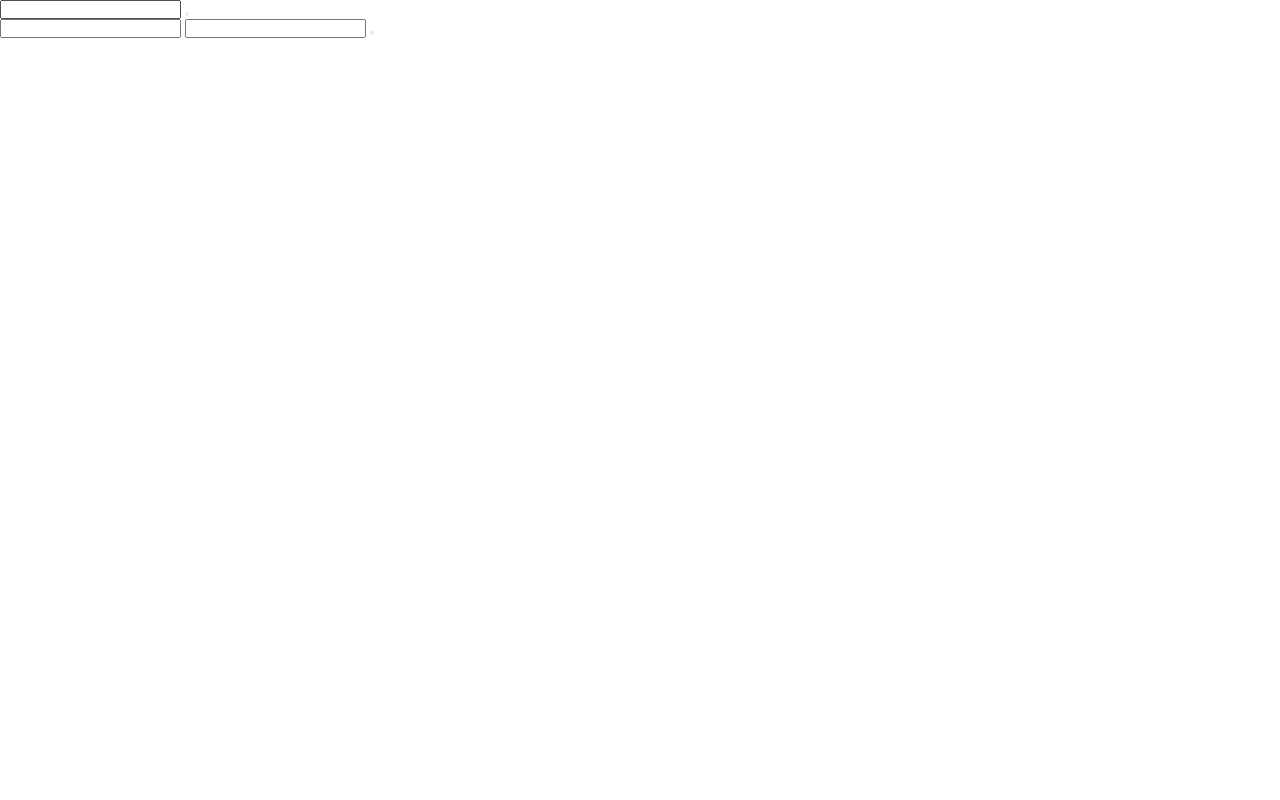
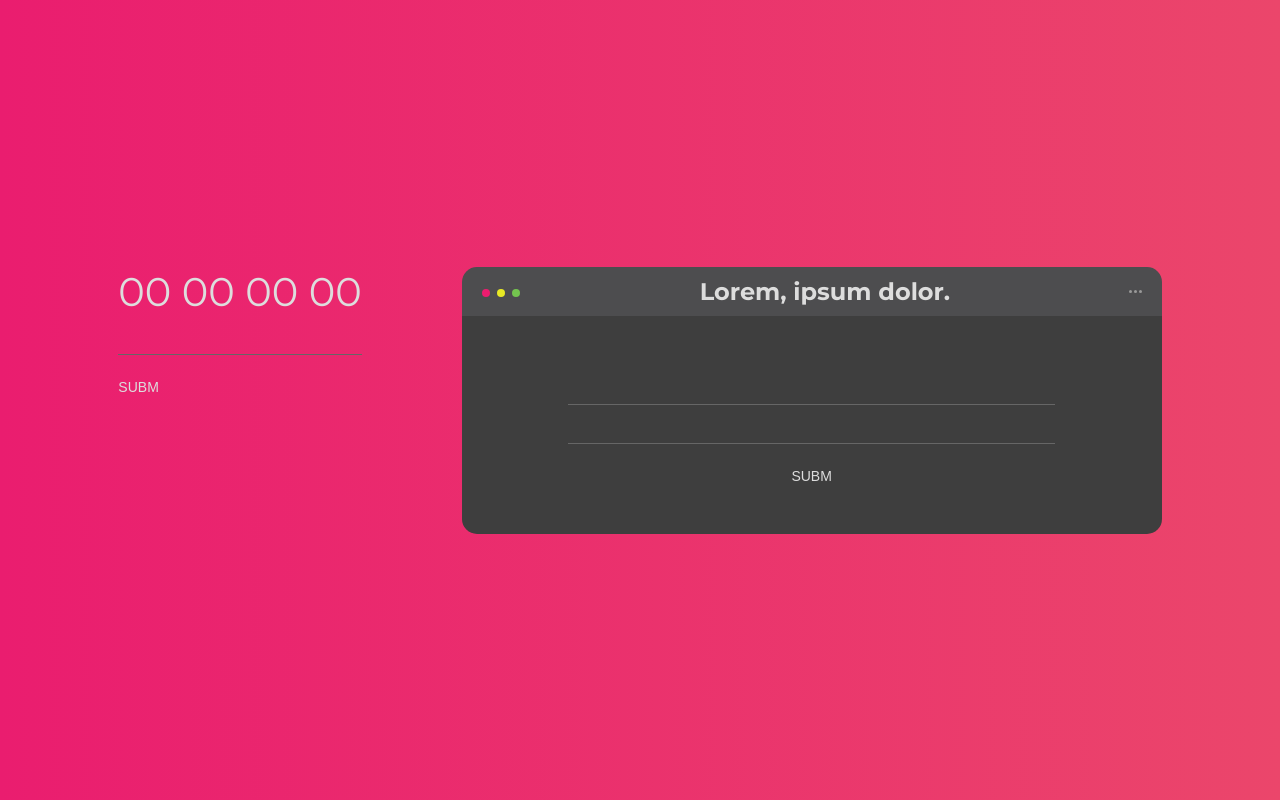
Before and after one commit to stavbers/lastDay, a plain HTML site: page index.html in a window 1280 px wide. Drawn offline with Linux system fonts and the light colour scheme.

Commit message:
add form and styles

```diff
--- a/index.css
+++ b/index.css
@@ -1,8 +1,138 @@
 @import url('https://fonts.googleapis.com/css2?family=Montserrat:wght@400;600;700&display=swap');
-*{
+
+* {
   margin: 0;
   padding: 0;
   box-sizing: border-box;
 }
 
 /* font-family: 'Montserrat', sans-serif; */
+body {
+  font-family: 'Montserrat', sans-serif;
+  background: linear-gradient(to right, #ea1d6f 0%, #eb466b 100%);
+  display: flex;
+  min-height: 100vh;
+}
+
+input {
+  font-family: 'Montserrat', sans-serif;
+  font-weight: 700;
+  letter-spacing: 1.4px;
+  width: 100%;
+  padding: 10px 0;
+  background: none;
+  border: none;
+  border-bottom: 1px solid #666;
+  color: #ddd;
+  font-size: 14px;
+  text-transform: uppercase;
+  outline: none;
+  transition: border-color .2s;
+
+}
+
+input:focus {
+  border-bottom-color: #ddd;
+}
+
+button {
+  margin-top: 24px;
+  text-transform: uppercase;
+  background: none;
+  border: none;
+  /* color: #ea1d6f; */
+  color: #ddd;
+
+  font-size: 14px;
+  cursor: pointer;
+  outline: none;
+}
+
+.last-wrp {
+  display: flex;
+  padding: 10px;
+  /* flex: 0 1 700px; */
+  margin: auto;
+  /* padding: 10px; */
+}
+
+.screen {
+  width: 700px;
+  margin-left: 100px;
+
+}
+
+.screen__title {
+  color: #ddd;
+}
+
+.screen__header {
+  display: flex;
+  justify-content: space-between;
+  align-items: center;
+  padding: 10px 20px;
+  background: #4d4d4f;
+  border-top-left-radius: 15px;
+  border-top-right-radius: 15px;
+}
+
+.header-button__btn {
+  display: inline-block;
+  width: 8px;
+  height: 8px;
+  margin-right: 3px;
+  border-radius: 8px;
+  background: white;
+}
+
+.header-button--close {
+  background: #ed1c6f;
+}
+
+.header-button--maximize {
+  background: #e8e925;
+}
+
+.header-button--minimize {
+  background: #74c54f;
+}
+
+.header-dots {
+  display: flex;
+}
+
+.header-dots__ellipsis {
+  width: 3px;
+  height: 3px;
+  margin-left: 2px;
+  border-radius: 8px;
+  background: #999;
+}
+
+.screen__body {
+  /* position: relative; */
+  padding-top: 50px;
+  padding-bottom: 50px;
+  background: #3e3e3e;
+  border-bottom-left-radius: 15px;
+  border-bottom-right-radius: 15px;
+  /* height: 100px; */
+}
+
+
+
+
+.form-wrp {
+  display: flex;
+  flex-direction: column;
+  padding-left: 25px;
+  padding-right: 25px;
+}
+.form-wrp input {
+  max-width: 75%;
+  margin: 0 auto;
+}
+.timer__count {
+  font-size: 40px;
+  color: #ddd;
+}
--- a/index.html
+++ b/index.html
@@ -1,5 +1,6 @@
 <!DOCTYPE html>
 <html lang="en">
+
 <head>
   <meta charset="UTF-8">
   <meta http-equiv="X-UA-Compatible" content="IE=edge">
@@ -7,25 +8,47 @@
   <title>LastDay</title>
   <link rel="stylesheet" href="index.css">
 </head>
+
 <body>
   <div class="last-wrp">
     <div class="last-timer timer">
-      <h2 class="timer__title"></h2>
-      <span class="timer__count"></span>
+      <!-- <h2 class="timer__title">just do it </h2> -->
+      <span class="timer__count">00 00 00 00</span>
       <form>
         <input class="timer__inp" type="text">
-        <button class="timer__subm"></button>
+        <button class="timer__subm">subm</button>
       </form>
     </div>
-    <div class="last-form ">
-      <form>
-        <input type="text">
-        <input type="text">
-        <button class="last-form__btn"></button>
-      </form>
+    <div class="screen">
+      <div class="screen__header ">
+        <div class="screen__header-button header-button">
+          <div class="header-button__btn header-button--close"></div>
+          <div class="header-button__btn header-button--maximize"></div>
+          <div class="header-button__btn header-button--minimize"></div>
+        </div>
+        <h2 class="screen__title">Lorem, ipsum dolor.</h2>
+        <div class="screen__header-dots header-dots">
+          <div class="header-dots__ellipsis"></div>
+          <div class="header-dots__ellipsis"></div>
+          <div class="header-dots__ellipsis"></div>
+        </div>
+      </div>
+      <div class="screen__body">
+        <form>
+          <div class="form-wrp">
+            <input class="last-date" type="text">
+            <input class="now-date" type="text">
+            <button class="date__btn">subm</button>
+          </div>
+        </form>
+      </div>
+
+
+
       </form>
     </div>
   </div>
   <script src="index.js"></script>
 </body>
+
 </html>
```
